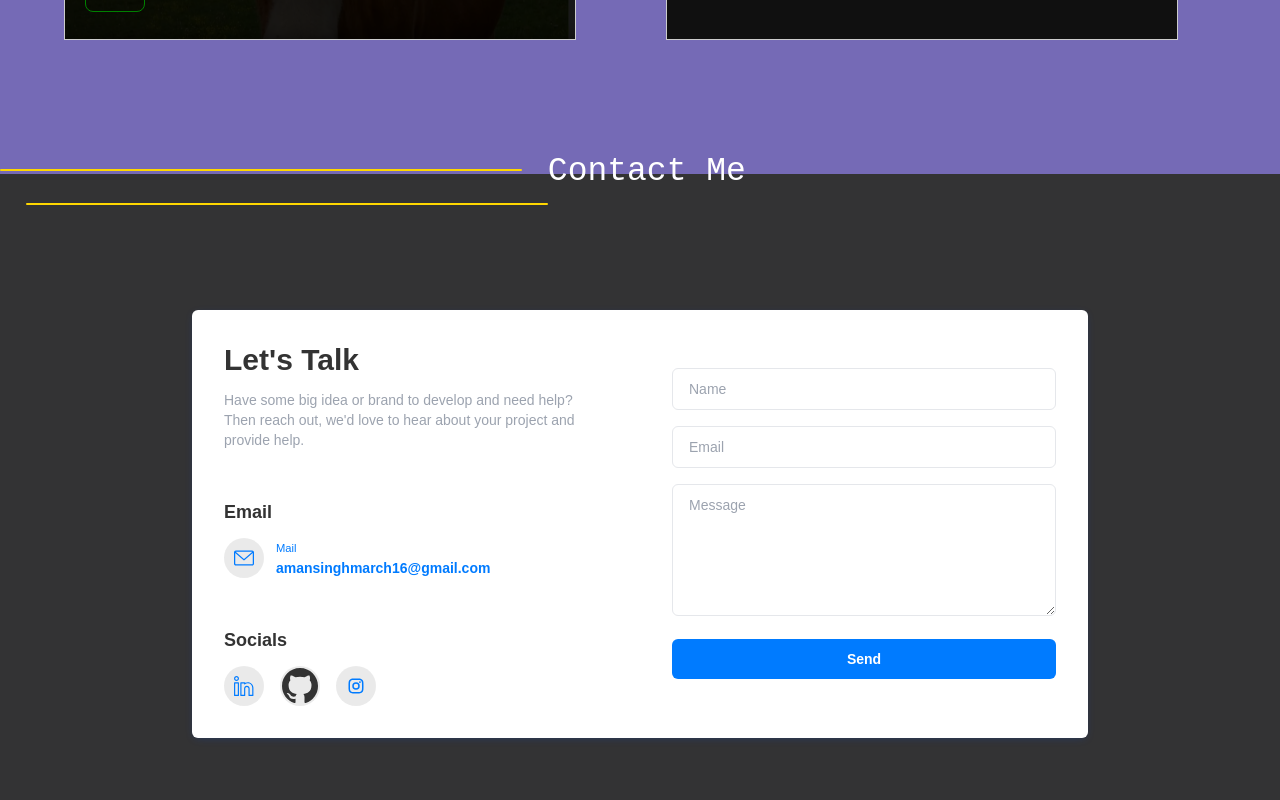
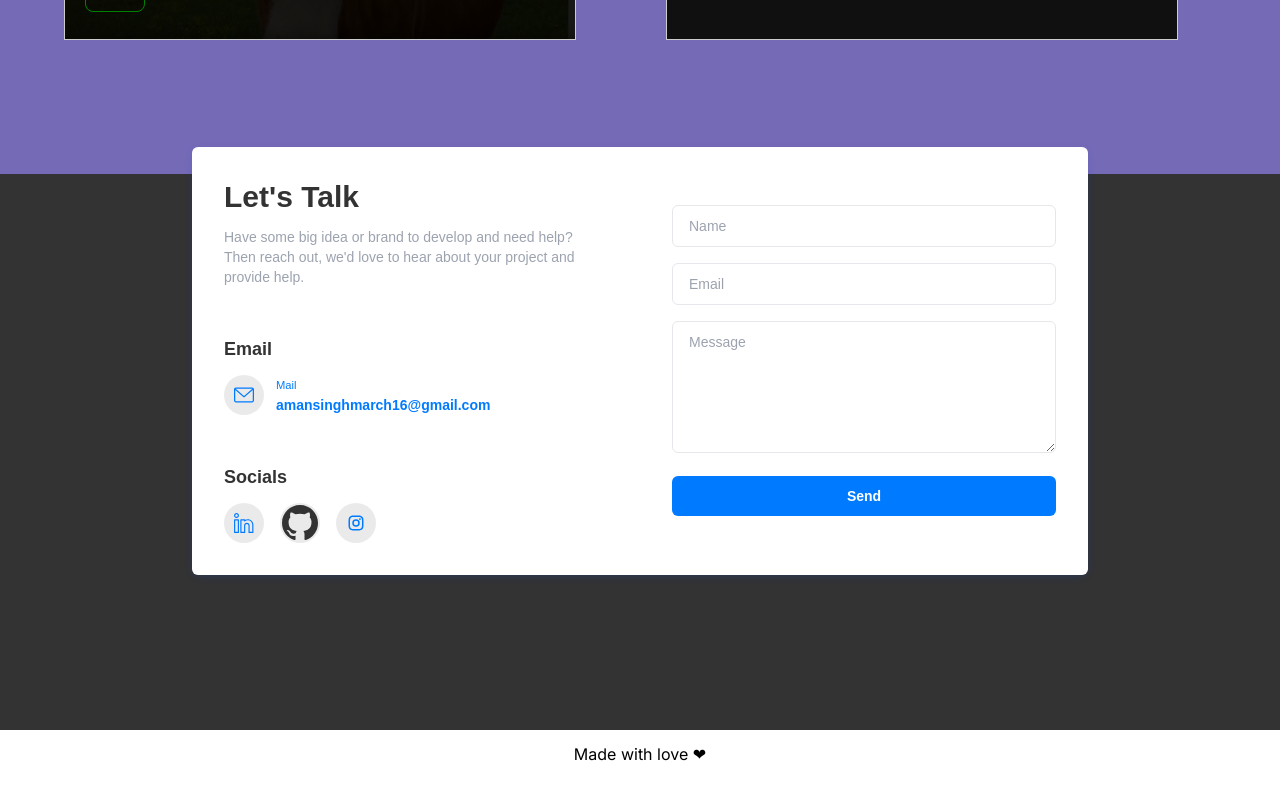
Before and after one commit to Aman8244/New-Portfolio, a Next.js app: page / in a window 1280 px wide. Shown: the part 2159-2959 px from the top of the page. After the commit the page ends 2937 px from the top, so only its background shows below. Built offline with nearby package versions, Linux system fonts and the light colour scheme; grey boxes are pictures that could not be loaded.

Commit message:
updated Ui

```diff
--- a/app/page.js
+++ b/app/page.js
@@ -6,6 +6,7 @@ import Skills from '@/components/Skills'
 import ProjectCard from '@/components/ProjectCard'
 import ContactMe from '@/components/ContactMe'
 import Link from 'next/link'
+import Footer from '@/components/Footer'
 
 export default function Home() {
   const skills = [
@@ -100,6 +101,7 @@ export default function Home() {
       <div id="contact" className={styles.contact}>
         <ContactMe />
       </div>
+      <Footer/>
     </main>
   )
 }
--- a/components/ContactMe.js
+++ b/components/ContactMe.js
@@ -1,5 +1,6 @@
 "use client"
 import React, { useState } from 'react'
+import Footer from './Footer';
 
 const ContactMe = () => {
     const [data, setData] = useState({
@@ -42,13 +43,8 @@ const ContactMe = () => {
     return (
         <div className="contactme">
             <div >
-                <div className="contact-heading">
-                    <hr className='contact-lefthr' />
-                    <h1 className='contactme-h1'>Contact Me</h1>
-                    <hr className='contact-righthr' />
-                </div>
-                <div className='contactme-form'>
-                    <div className="my-6">
+                <div className=''>
+                    <div className="">
                         <div className="grid sm:grid-cols-2 items-center gap-16 p-8 mx-auto max-w-4xl bg-white shadow-[0_2px_10px_-3px_rgba(6,81,237,0.3)] rounded-md text-[#333] font-[sans-serif]">
                             <div>
                                 <h1 className="text-3xl font-extrabold">Let's Talk</h1>
@@ -110,7 +106,6 @@ const ContactMe = () => {
 
                 </div>
             </div>
-
         </div>
     )
 }
--- /dev/null
+++ b/components/Footer.js
@@ -0,0 +1,13 @@
+import React from 'react'
+
+const Footer = () => {
+  return (
+    <div className='text-center p-3'>
+        <div>
+            Made with love ❤
+        </div>
+    </div>
+  )
+}
+
+export default Footer
```
